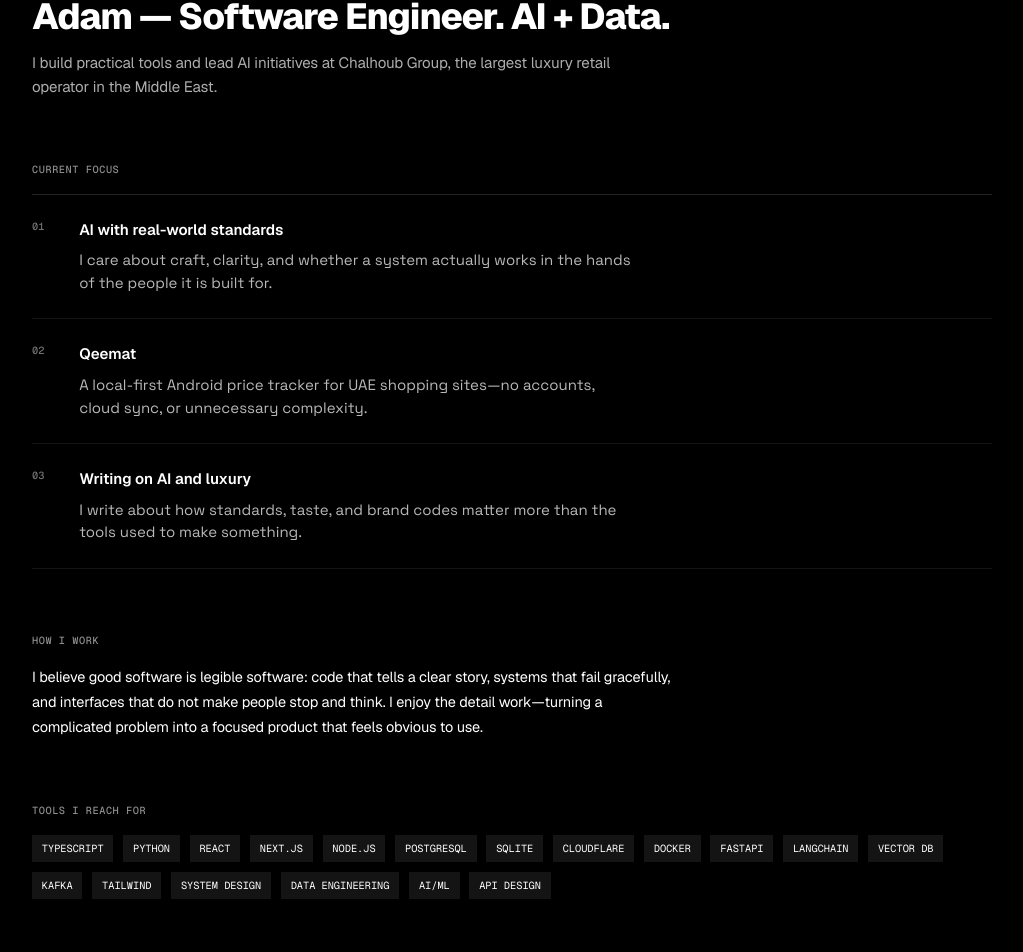
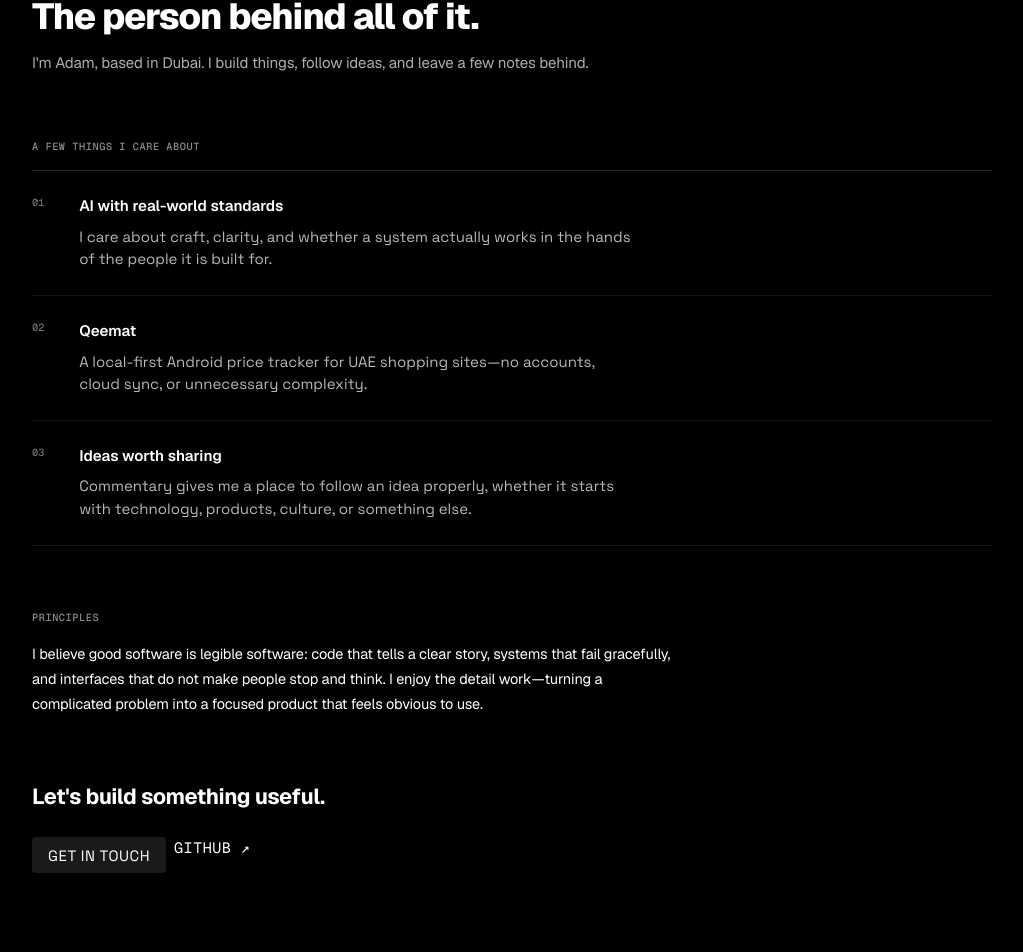
Before and after one commit to AdamJeddy/portfolio, a Next.js app: page /about in a window 1280 px wide. Shown: the part 165-1117 px from the top of the page, without its empty margins (128-1151 px from the left). Built offline with nearby package versions, Linux system fonts and the light colour scheme.

Commit message:
feat: make about page more personal

```diff
--- a/src/app/about/page.tsx
+++ b/src/app/about/page.tsx
@@ -4,16 +4,9 @@ import { createPageMetadata } from '@/lib/metadata'
 
 export const metadata = createPageMetadata({
   path: '/about',
-  title: 'About Adam — Projects, Writing & Experiments',
-  description: 'Learn about Adam, a software engineer building practical tools and leading AI initiatives.',
+  title: 'About Adam — Projects, Commentary & Experiments',
+  description: 'A little about Adam, the person behind the projects and commentary.',
 })
-
-const skills = [
-  'TypeScript', 'Python', 'React', 'Next.js', 'Node.js',
-  'PostgreSQL', 'SQLite', 'Cloudflare', 'Docker', 'FastAPI',
-  'LangChain', 'Vector DB', 'Kafka', 'Tailwind', 'System Design',
-  'Data Engineering', 'AI/ML', 'API Design',
-]
 
 export default function AboutPage() {
   return (
@@ -22,10 +15,10 @@ export default function AboutPage() {
         <section className="section page-hero">
           <div className="col wfull">
             <p className="eyebrow">About</p>
-            <h1 className="mega page-title">Adam — Software Engineer. AI + Data.</h1>
+            <h1 className="mega page-title">The person behind all of it.</h1>
             <p className="hero-copy">
-              I build practical tools and lead AI initiatives at Chalhoub Group,
-              the largest luxury retail operator in the Middle East.
+              I&apos;m Adam, based in Dubai. I build things, follow ideas, and leave
+              a few notes behind.
             </p>
           </div>
         </section>
@@ -34,7 +27,7 @@ export default function AboutPage() {
       <Reveal type="slide-up">
         <section className="section">
           <div className="col wfull">
-            <p className="section-label">Current focus</p>
+            <p className="section-label">A few things I care about</p>
             <ul className="about-list">
               <li>
                 <span>01</span>
@@ -59,10 +52,10 @@ export default function AboutPage() {
               <li>
                 <span>03</span>
                 <div>
-                  <h2>Writing on AI and luxury</h2>
+                  <h2>Ideas worth sharing</h2>
                   <p>
-                    I write about how standards, taste, and brand codes matter more
-                    than the tools used to make something.
+                    Commentary gives me a place to follow an idea properly, whether
+                    it starts with technology, products, culture, or something else.
                   </p>
                 </div>
               </li>
@@ -74,26 +67,13 @@ export default function AboutPage() {
       <Reveal type="fade">
         <section className="section">
           <div className="col wfull">
-            <p className="section-label">How I work</p>
+            <p className="section-label">Principles</p>
             <p className="body-copy">
               I believe good software is legible software: code that tells a clear
               story, systems that fail gracefully, and interfaces that do not make
               people stop and think. I enjoy the detail work—turning a complicated
               problem into a focused product that feels obvious to use.
             </p>
-          </div>
-        </section>
-      </Reveal>
-
-      <Reveal type="fade">
-        <section className="section">
-          <div className="col wfull">
-            <p className="section-label">Tools I reach for</p>
-            <div className="skill-list">
-              {skills.map((skill) => (
-                <span key={skill}>{skill}</span>
-              ))}
-            </div>
           </div>
         </section>
       </Reveal>
```
